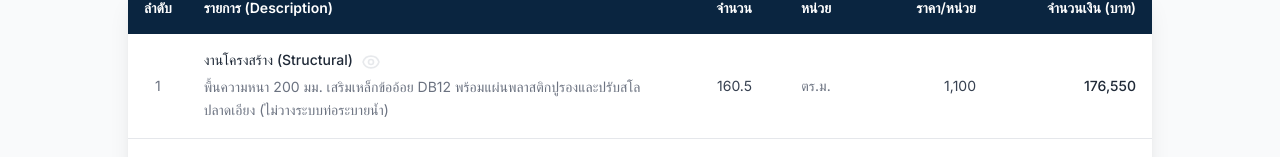
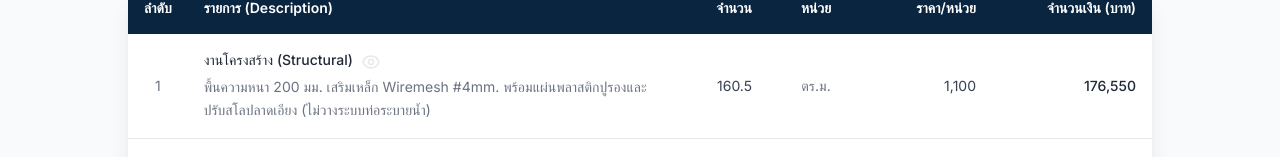
Before and after one commit to suteechu/CourtHeim, a React (Vite) app: page / in a window 1280 px wide. Shown: the part 5478-5635 px from the top of the page. Built offline with nearby package versions, Linux system fonts and the light colour scheme.

Commit message:
Revert reinforcement from DB12 back to Wiremesh #4mm

```diff
--- a/src/components/BOQ.jsx
+++ b/src/components/BOQ.jsx
@@ -6,7 +6,7 @@ const BOQ = () => {
     {
       id: 1,
       category: 'งานโครงสร้าง (Structural)',
-      item: 'พื้นความหนา 200 มม. เสริมเหล็กข้ออ้อย DB12 พร้อมแผ่นพลาสติกปูรองและปรับสโลปลาดเอียง (ไม่วางระบบท่อระบายน้ำ)',
+      item: 'พื้นความหนา 200 มม. เสริมเหล็ก Wiremesh #4mm. พร้อมแผ่นพลาสติกปูรองและปรับสโลปลาดเอียง (ไม่วางระบบท่อระบายน้ำ)',
       qty: '160.5',
       unit: 'ตร.ม.',
       unitPrice: 1100,
--- a/src/components/Specifications.jsx
+++ b/src/components/Specifications.jsx
@@ -64,7 +64,7 @@ const Specifications = () => {
               <li className="flex items-center justify-between pb-2">
                 <div>
                   <span className="text-heim-red mr-2">■</span>
-                  <strong className="text-gray-900">เหล็กเสริม (Reinforcement):</strong> เหล็กข้ออ้อย DB12 @ 0.20 ม. วาง 2 ชั้น (Top &amp; Bottom) ระยะหุ้มคอนกรีต (Covering) 3-5 ซม.
+                  <strong className="text-gray-900">เหล็กเสริม (Reinforcement):</strong> เหล็ก Wiremesh #4mm. @ 0.20 ม. วาง 2 ชั้น (Top &amp; Bottom) ระยะหุ้มคอนกรีต (Covering) 3-5 ซม.
                 </div>
                 <button onClick={() => setModalContent({ src: './wiremesh.jpg', caption: 'แบบขยาย เหล็กเสริม (Reinforcement)' })} className="text-gray-400 hover:text-heim-blue transition-colors ml-4 shrink-0" title="ดูภาพจำลอง">
                   <svg className="w-5 h-5" fill="none" stroke="currentColor" viewBox="0 0 24 24"><path strokeLinecap="round" strokeLinejoin="round" strokeWidth="2" d="M15 12a3 3 0 11-6 0 3 3 0 016 0z"></path><path strokeLinecap="round" strokeLinejoin="round" strokeWidth="2" d="M2.458 12C3.732 7.943 7.523 5 12 5c4.478 0 8.268 2.943 9.542 7-1.274 4.057-5.064 7-9.542 7-4.477 0-8.268-2.943-9.542-7z"></path></svg>
```
